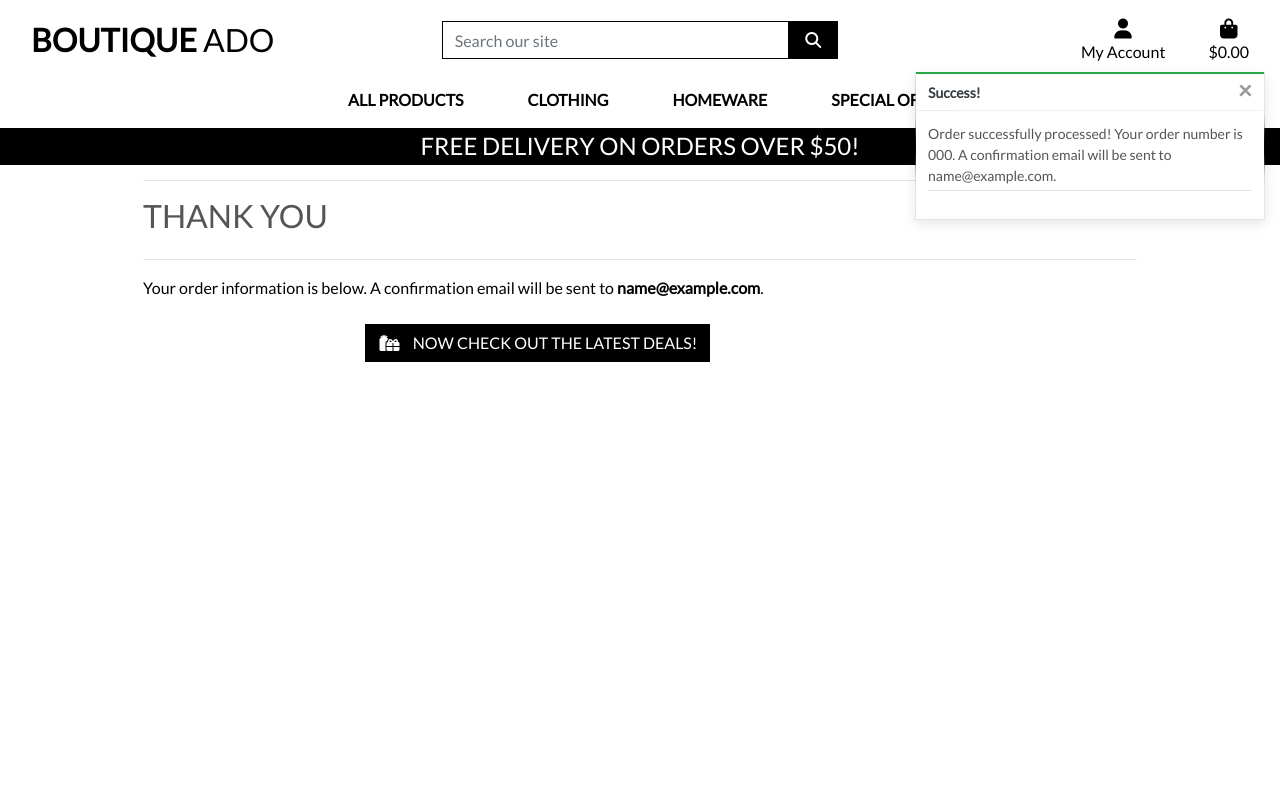
After one commit to fdasabino/boutique_ado, a Django app: page /checkout/checkout_success/000 in a window 1280 px wide. The commit adds this page. Run offline with Django 3.2, Linux system fonts and the light colour scheme; tables that the repository leaves empty hold one stand-in row (values such as "Sample post"); some libraries are stand-ins or nearby versions.

Commit message:
added checkout success page

```diff
--- a/checkout/__init__.py
+++ b/checkout/__init__.py
@@ -0,0 +1 @@
+default_app_config = "checkout.apps.CheckoutConfig"
--- a/checkout/models.py
+++ b/checkout/models.py
@@ -3,7 +3,6 @@ import uuid
 from django.conf import settings
 from django.db import models
 from django.db.models import Sum
-
 from products.models import Product
 
 
@@ -19,15 +18,9 @@ class Order(models.Model):
     street_address2 = models.CharField(max_length=80, null=True, blank=True)
     county = models.CharField(max_length=80, null=True, blank=True)
     date = models.DateTimeField(auto_now_add=True)
-    delivery_cost = models.DecimalField(
-        max_digits=6, decimal_places=2, null=False, default=0
-    )
-    order_total = models.DecimalField(
-        max_digits=10, decimal_places=2, null=False, default=0
-    )
-    grand_total = models.DecimalField(
-        max_digits=10, decimal_places=2, null=False, default=0
-    )
+    delivery_cost = models.DecimalField(max_digits=6, decimal_places=2, null=False, default=0)
+    order_total = models.DecimalField(max_digits=10, decimal_places=2, null=False, default=0)
+    grand_total = models.DecimalField(max_digits=10, decimal_places=2, null=False, default=0)
 
     def _generate_order_number(self):
         """
@@ -40,13 +33,9 @@ class Order(models.Model):
         Update grand total each time a line item is added,
         accounting for delivery costs.
         """
-        self.order_total = self.lineitems.aggregate(Sum("lineitem_total"))[
-            "lineitem_total__sum"
-        ]
+        self.order_total = self.lineitems.aggregate(Sum("lineitem_total"))["lineitem_total__sum"] or 0
         if self.order_total < settings.FREE_DELIVERY_THRESHOLD:
-            self.delivery_cost = (
-                self.order_total * settings.STANDARD_DELIVERY_PERCENTAGE / 100
-            )
+            self.delivery_cost = self.order_total * settings.STANDARD_DELIVERY_PERCENTAGE / 100
         else:
             self.delivery_cost = 0
         self.grand_total = self.order_total + self.delivery_cost
@@ -73,16 +62,10 @@ class OrderLineItem(models.Model):
         on_delete=models.CASCADE,
         related_name="lineitems",
     )
-    product = models.ForeignKey(
-        Product, null=False, blank=False, on_delete=models.CASCADE
-    )
-    product_size = models.CharField(
-        max_length=2, null=True, blank=True
-    )  # XS, S, M, L, XL
+    product = models.ForeignKey(Product, null=False, blank=False, on_delete=models.CASCADE)
+    product_size = models.CharField(max_length=2, null=True, blank=True)  # XS, S, M, L, XL
     quantity = models.IntegerField(null=False, blank=False, default=0)
-    lineitem_total = models.DecimalField(
-        max_digits=6, decimal_places=2, null=False, blank=False, editable=False
-    )
+    lineitem_total = models.DecimalField(max_digits=6, decimal_places=2, null=False, blank=False, editable=False)
 
     def save(self, *args, **kwargs):
         """
--- /dev/null
+++ b/checkout/templates/checkout_success.html
@@ -0,0 +1,43 @@
+{% extends "base.html" %}
+{% load static %}
+
+{% block extra_css %}
+<link rel="stylesheet" href="{% static 'checkout/css/checkout.css' %}">
+{% endblock %}
+
+{% block page_header %}
+<div class="container header-container">
+  <div class="row">
+    <div class="col"></div>
+  </div>
+</div>
+{% endblock %}
+
+{% block content %}
+<div class="overlay"></div>
+<div class="container">
+  <div class="row">
+    <div class="col">
+      <hr>
+      <h2 class="logo-font mb-4">Thank You</h2>
+      <hr>
+      <p class="text-black">Your order information is below. A confirmation email will be sent to
+        <strong>{{ order.email }}</strong>.</p>
+    </div>
+  </div>
+
+  <div class="row">
+    <div class="col-12 col-lg-7"></div>
+  </div>
+  <div class="row">
+    <div class="col-12 col-lg-7 text-right">
+      <a href="{% url 'products' %}?category=new_arrivals,deals,clearance" class="btn btn-black rounded-0 my-2">
+        <span class="icon mr-2">
+          <i class="fas fa-gifts"></i>
+        </span>
+        <span class="text-uppercase">Now check out the latest deals!</span>
+      </a>
+    </div>
+  </div>
+</div>
+{% endblock %}
--- a/checkout/urls.py
+++ b/checkout/urls.py
@@ -4,4 +4,5 @@ from . import views
 
 urlpatterns = [
     path("", views.checkout, name="checkout"),
+    path("checkout_success/<order_number>", views.checkout_success, name="checkout_success"),
 ]
--- a/checkout/views.py
+++ b/checkout/views.py
@@ -1,34 +1,91 @@
 import os
 
 import stripe
+from bag.contexts import bag_contents
 from django.conf import settings
 from django.contrib import messages
-from django.shortcuts import redirect, render, reverse
-
-from bag.contexts import bag_contents
-from boutique_ado.settings import STRIPE_CURRENCY
+from django.shortcuts import get_object_or_404, redirect, render, reverse
+from products.models import Product
 
 from .forms import OrderForm
+from .models import Order, OrderLineItem
 
 
-def checkout(request):
+def checkout(request):  # sourcery skip: move-assign
     stripe_public_key = os.environ["STRIPE_PUBLISHABLE_KEY"]
     stripe_secret_key = os.environ["STRIPE_SECRET_KEY"]
 
-    bag = request.session.get("bag", {})
+    if request.method == "POST":
+        bag = request.session.get("bag", {})
 
-    if not bag:
-        messages.error(request, "There's nothing in your bag at the moment")
-        return redirect(reverse("products"))
+        form_data = {
+            "full_name": request.POST["full_name"],
+            "email": request.POST["email"],
+            "phone_number": request.POST["phone_number"],
+            "country": request.POST["country"],
+            "postcode": request.POST["postcode"],
+            "town_or_city": request.POST["town_or_city"],
+            "street_address1": request.POST["street_address1"],
+            "street_address2": request.POST["street_address2"],
+            "county": request.POST["county"],
+        }
+        order_form = OrderForm(form_data)
+        if order_form.is_valid():
+            order = order_form.save()
+            for item_id, item_data in bag.items():
+                try:
+                    product = Product.objects.get(id=item_id)
+                    if isinstance(item_data, int):
+                        order_line_item = OrderLineItem(
+                            order=order,
+                            product=product,
+                            quantity=item_data,
+                        )
+                        order_line_item.save()
+                    else:
+                        for size, quantity in item_data["items_by_size"].items():
+                            order_line_item = OrderLineItem(
+                                order=order,
+                                product=product,
+                                quantity=quantity,
+                                product_size=size,
+                            )
+                            order_line_item.save()
+                except Product.DoesNotExist:
+                    messages.error(
+                        request,
+                        (
+                            "One of the products in your bag wasn't found in our database. "
+                            "Please call us for assistance!"
+                        ),
+                    )
+                    order.delete()
+                    return redirect(reverse("view_bag"))
 
-    current_bag = bag_contents(request)
-    total = current_bag["grand_total"]
-    stripe_total = round(total * 100)
-    stripe.api_key = stripe_secret_key
-    intent = stripe.PaymentIntent.create(
-        amount=stripe_total,
-        currency=settings.STRIPE_CURRENCY,
-    )
+            request.session["save_info"] = "save-info" in request.POST
+            return redirect(reverse("checkout_success", args=[order.order_number]))
+        else:
+            messages.error(
+                request,
+                "There was an error with your form. \
+                Please double check your information.",
+            )
+
+    else:
+        bag = request.session.get("bag", {})
+
+        if not bag:
+            messages.error(request, "There's nothing in your bag at the moment")
+            return redirect(reverse("products"))
+
+        current_bag = bag_contents(request)
+        total = current_bag["grand_total"]
+        stripe_total = round(total * 100)
+        stripe.api_key = stripe_secret_key
+        intent = stripe.PaymentIntent.create(
+            amount=stripe_total,
+            currency=settings.STRIPE_CURRENCY,
+        )
 
     order_form = OrderForm()
 
@@ -46,3 +103,27 @@ def checkout(request):
     }
 
     return render(request, template, context)
+
+
+def checkout_success(request, order_number):
+    """
+    Handle successful checkouts
+    """
+    save_info = request.session.get("save_info")
+    order = get_object_or_404(Order, order_number=order_number)
+    messages.success(
+        request,
+        f"Order successfully processed! \
+        Your order number is {order_number}. A confirmation \
+        email will be sent to {order.email}.",
+    )
+
+    if "bag" in request.session:
+        del request.session["bag"]
+
+    template = "checkout_success.html"
+    context = {
+        "order": order,
+    }
+
+    return render(request, template, context)
```
Also changed, not shown: checkout/templates/checkout.html (+4 -5 lines).
